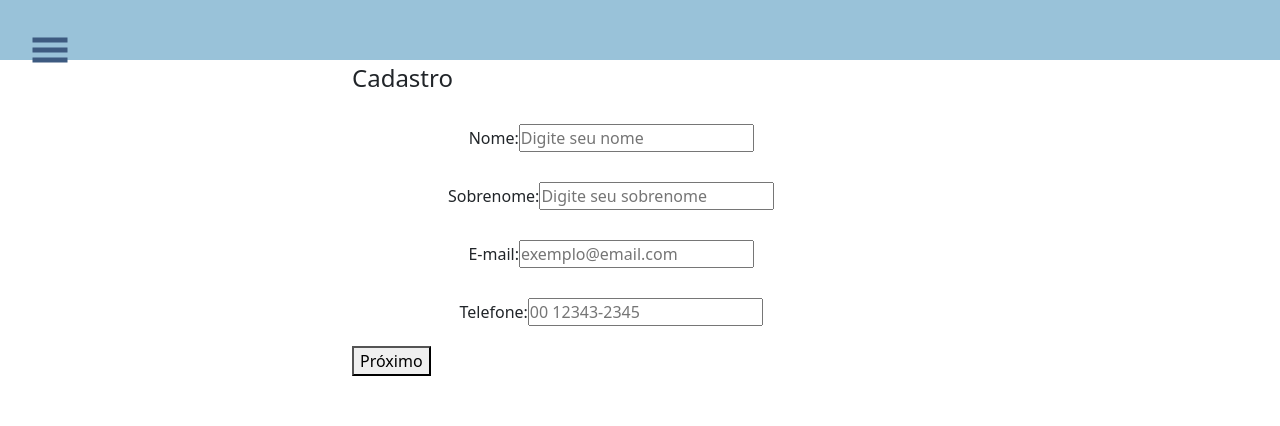
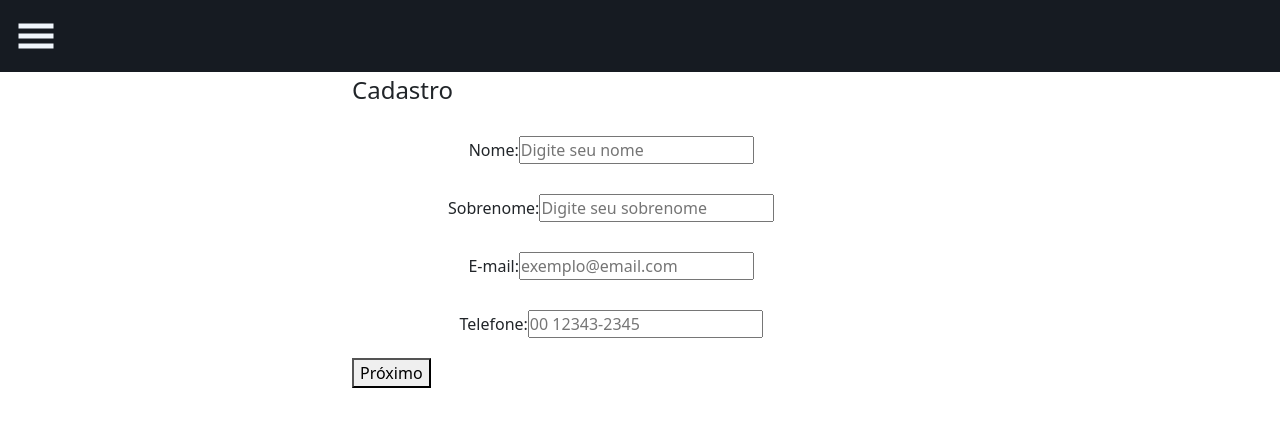
Before and after one commit to Julianaha/react-form, a React (Vite) app: page / in a window 1280 px wide. Shown: the top 426 px of the page. Built offline with nearby package versions, Linux system fonts and the light colour scheme.

Commit message:
style: altera cor e proporcao do header

```diff
--- a/src/components/Header/Header.css
+++ b/src/components/Header/Header.css
@@ -1,11 +1,10 @@
 header {
-  padding: 30px;
-  background: #99c2d9;
-  height: 40px;
+  padding: 16px;
+  background: #161b22;
 }
 
 header svg {
   font-size: 40px;
-  color: #3d5a80;
+  color: #f0f6fc;
   cursor: pointer;
 }
--- a/src/components/Header/index.jsx
+++ b/src/components/Header/index.jsx
@@ -1,5 +1,5 @@
+import "./Header.css";
 import Navbar from "../Navbar";
-import "./Header.css"
 import { useState } from "react";
 import { GiHamburgerMenu } from "@react-icons/all-files/gi/GiHamburgerMenu";
 
```
